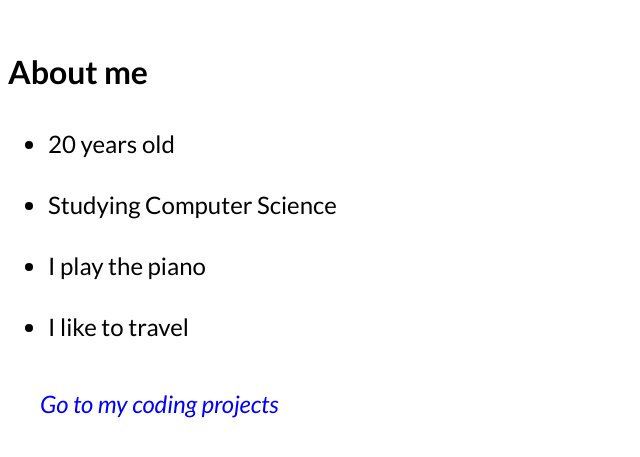
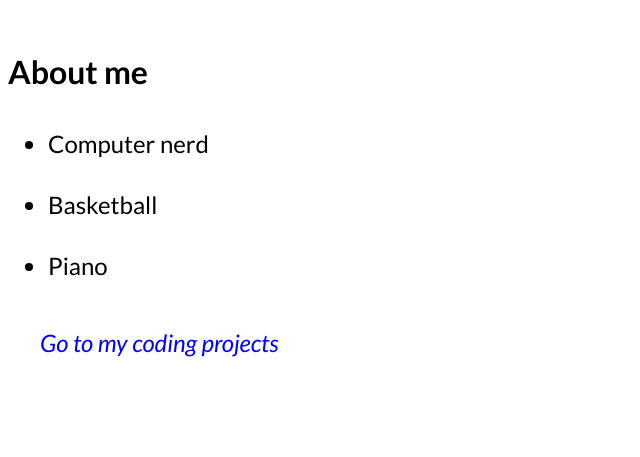
Before and after one commit to joachimverleysen/portfolio, a React (Vite) app: page / in a window 1280 px wide. Shown: the part 825-1282 px from the top of the page, without its empty margins (0-640 px from the left). Built offline with nearby package versions, Linux system fonts and the light colour scheme.

Commit message:
Change about text

```diff
--- a/src/components/About.jsx
+++ b/src/components/About.jsx
@@ -3,10 +3,9 @@ function About() {
     <div id="About">
       <h1>About me</h1>
       <ul className="about-items">
-        <li>20 years old</li>
-        <li>Studying Computer Science</li>
-        <li>I play the piano</li>
-        <li>I like to travel</li>
+        <li>Computer nerd</li>
+        <li>Basketball</li>
+        <li>Piano</li>
       </ul>
       <div className="goto-btn">
         <a href="#Projects">Go to my coding projects</a>
```
